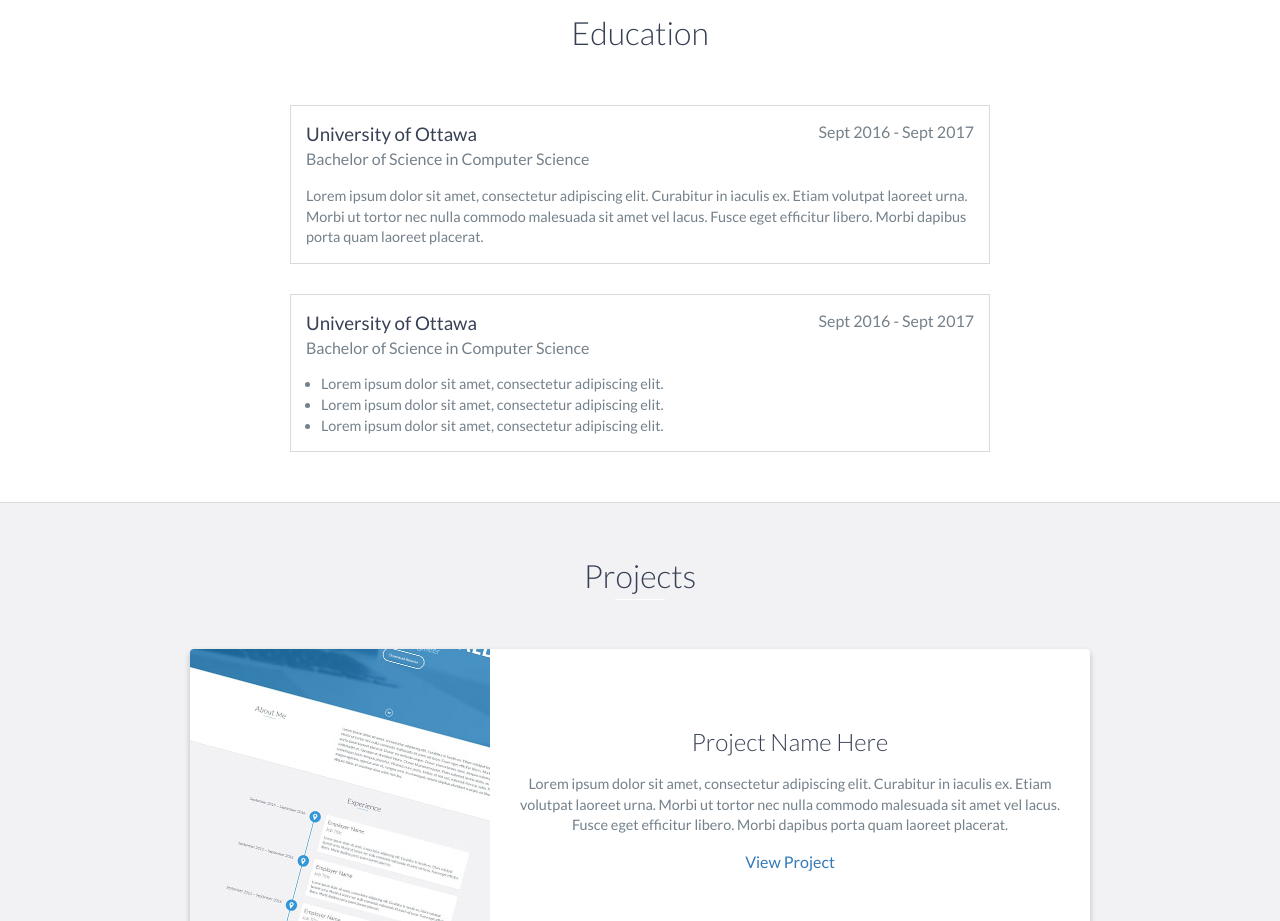
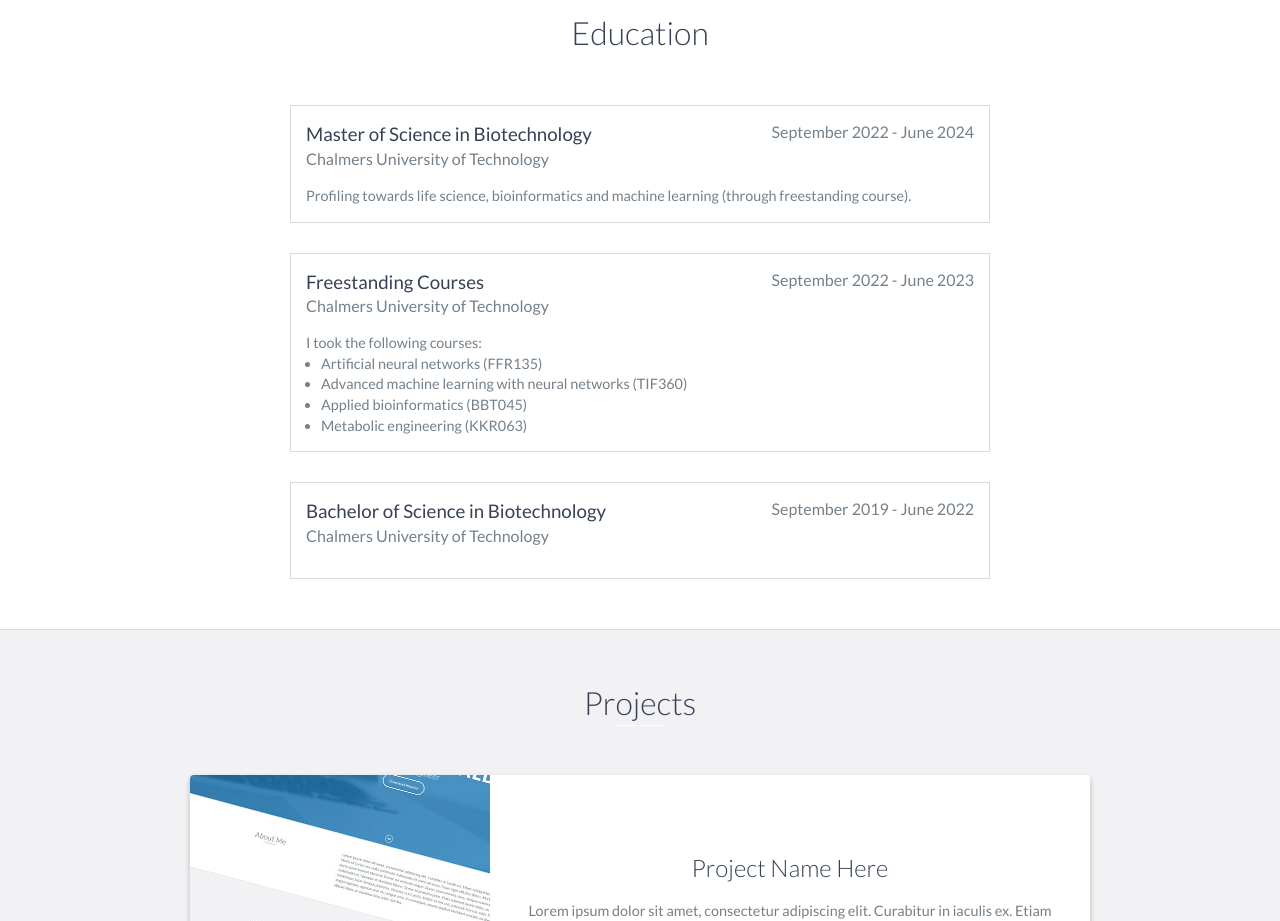
Before and after one commit to LeoAnd00/portfolio_website, a website: page index.html in a window 1280 px wide. Shown: the part 2700-3621 px from the top of the page. Drawn offline with nearby package versions, Linux system fonts and the light colour scheme.

Commit message:
Updated education section

```diff
--- a/index.html
+++ b/index.html
@@ -157,30 +157,42 @@
     <div id="education">
         <h2 class="heading">Education</h2>
         <div class="education-block">
-            <h3>University of Ottawa</h3>
-            <span class="education-date">Sept 2016 - Sept 2017</span>
-            <h4>Bachelor of Science in Computer Science</h4>
+            <h3>Master of Science in Biotechnology</h3>
+            <span class="education-date">September 2022 - June 2024</span>
+            <h4>Chalmers University of Technology</h4>
             <p>
-                Lorem ipsum dolor sit amet, consectetur adipiscing elit. Curabitur in iaculis ex. Etiam volutpat laoreet urna. Morbi ut tortor nec nulla commodo malesuada sit amet vel lacus. Fusce eget efficitur libero. Morbi dapibus porta quam laoreet placerat.
+                Profiling towards life science, bioinformatics and machine learning (through freestanding course).
             </p>
         </div>
         <!-- End .education-block -->
 
         <div class="education-block">
-            <h3>University of Ottawa</h3>
-            <span class="education-date">Sept 2016 - Sept 2017</span>
-            <h4>Bachelor of Science in Computer Science</h4>
+            <h3>Freestanding Courses</h3>
+            <span class="education-date">September 2022 - June 2023</span>
+            <h4>Chalmers University of Technology</h4>
+            <p>
+                I took the following courses:
+            </p>
             <ul>
                 <li>
-                    Lorem ipsum dolor sit amet, consectetur adipiscing elit.
+                    Artificial neural networks (FFR135)
                 </li>
                 <li>
-                    Lorem ipsum dolor sit amet, consectetur adipiscing elit.
+                    Advanced machine learning with neural networks (TIF360)
                 </li>
                 <li>
-                    Lorem ipsum dolor sit amet, consectetur adipiscing elit.
+                    Applied bioinformatics (BBT045)
+                </li>
+                <li>
+                    Metabolic engineering (KKR063)
                 </li>
             </ul>
+        </div>
+
+        <div class="education-block">
+            <h3>Bachelor of Science in Biotechnology</h3>
+            <span class="education-date">September 2019 - June 2022</span>
+            <h4>Chalmers University of Technology</h4>
         </div>
         <!-- End .education-block -->
     </div>
```
